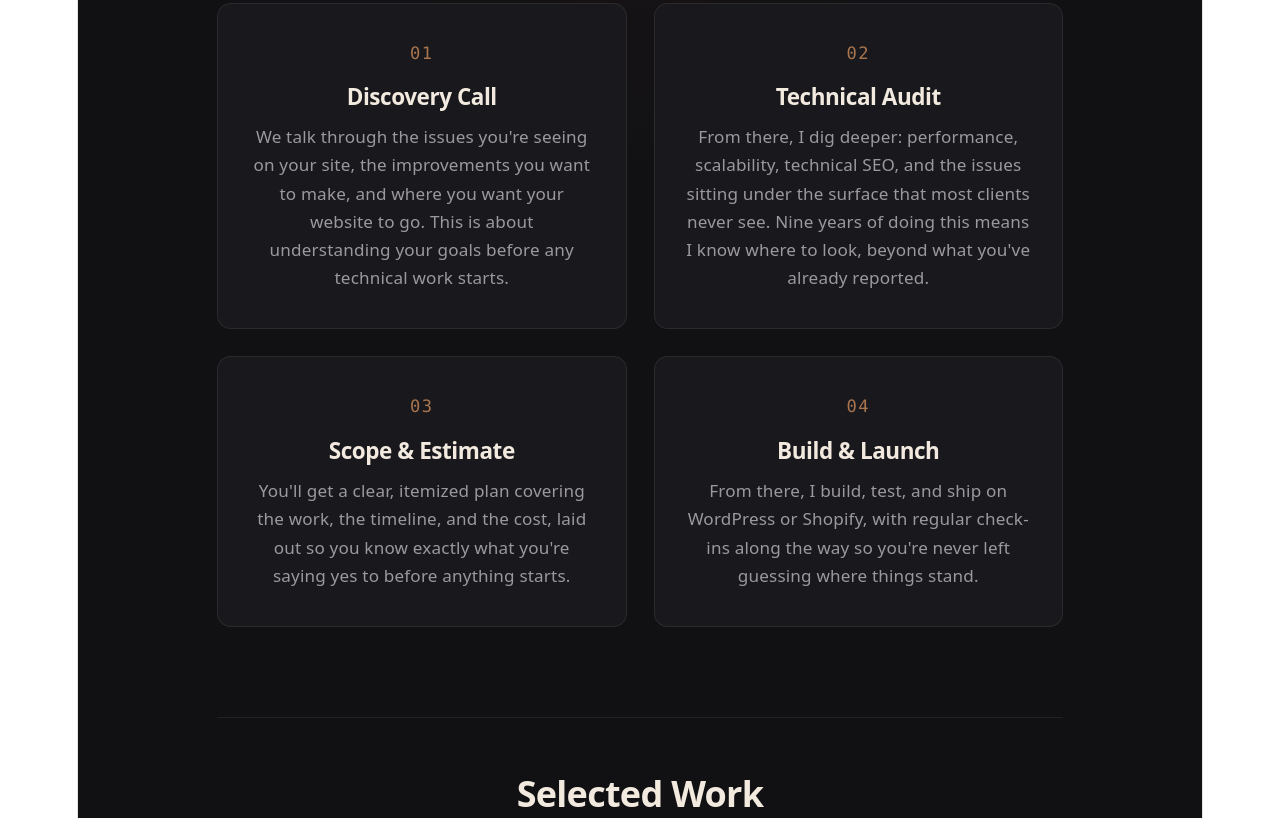
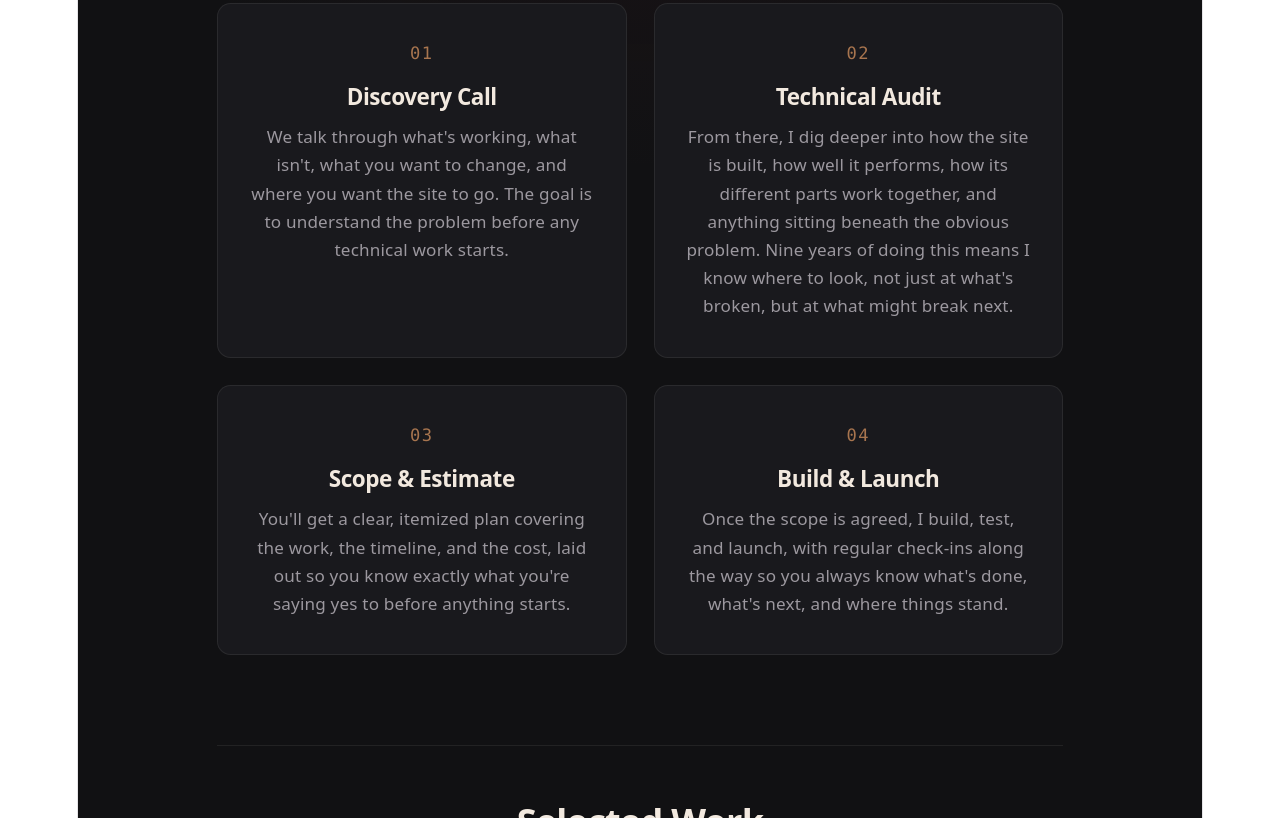
Before and after one commit to astrobunnydev/cats-coffees-codes, a React (Vite) app: page /codes in a window 1280 px wide. Shown: the part 440-1258 px from the top of the page. Built offline with nearby package versions, Linux system fonts and the light colour scheme.

Commit message:
Update process copy with client-provided wording
Discovery Call, Technical Audit, and Build & Launch text replaced
with wording provided directly, describing the actual scope of each
step more precisely (what's checked in the audit, what the build
phase's check-ins cover).

```diff
--- a/src/pages/Codes.jsx
+++ b/src/pages/Codes.jsx
@@ -8,13 +8,13 @@ const STEPS = [
     number: '01',
     title: 'Discovery Call',
     description:
-      "We talk through the issues you're seeing on your site, the improvements you want to make, and where you want your website to go. This is about understanding your goals before any technical work starts.",
+      "We talk through what's working, what isn't, what you want to change, and where you want the site to go. The goal is to understand the problem before any technical work starts.",
   },
   {
     number: '02',
     title: 'Technical Audit',
     description:
-      "From there, I dig deeper: performance, scalability, technical SEO, and the issues sitting under the surface that most clients never see. Nine years of doing this means I know where to look, beyond what you've already reported.",
+      "From there, I dig deeper into how the site is built, how well it performs, how its different parts work together, and anything sitting beneath the obvious problem. Nine years of doing this means I know where to look, not just at what's broken, but at what might break next.",
   },
   {
     number: '03',
@@ -26,7 +26,7 @@ const STEPS = [
     number: '04',
     title: 'Build & Launch',
     description:
-      "From there, I build, test, and ship on WordPress or Shopify, with regular check-ins along the way so you're never left guessing where things stand.",
+      "Once the scope is agreed, I build, test, and launch, with regular check-ins along the way so you always know what's done, what's next, and where things stand.",
   },
 ]
 
```
